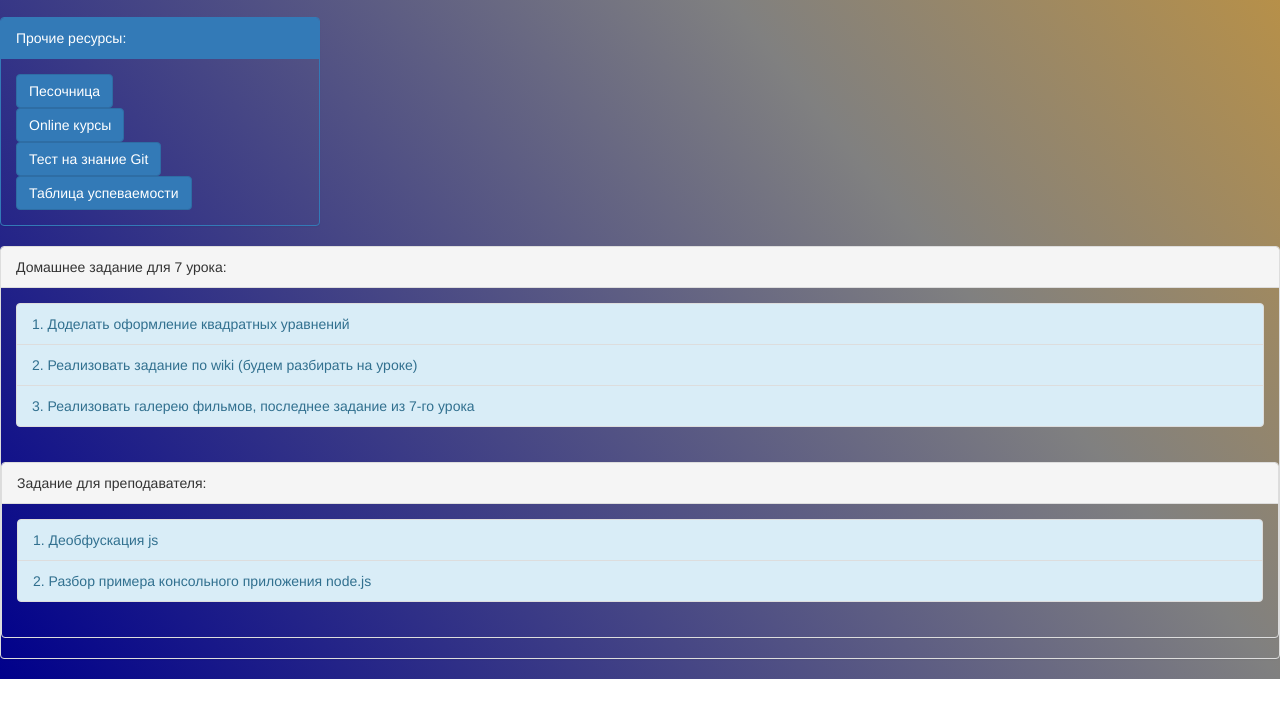
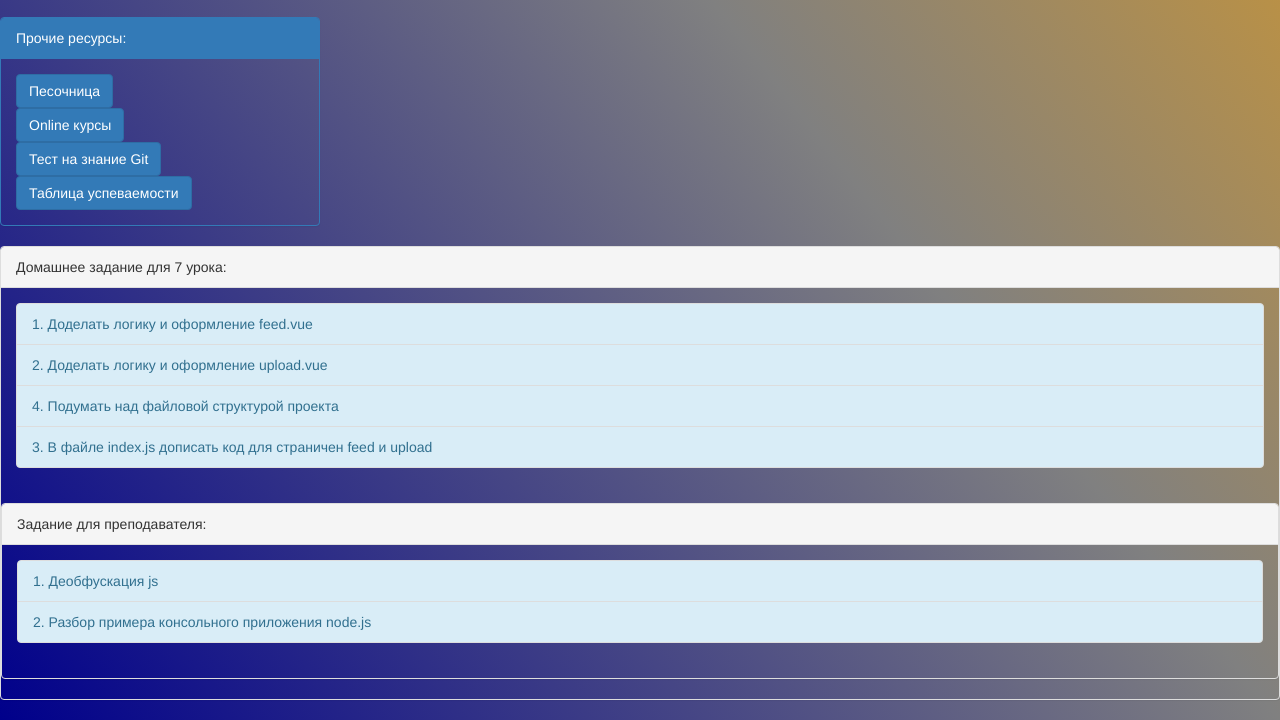
Before and after one commit to cukasa/cukasa.github.io, a plain HTML site: page index.html in a window 1280 px wide. Shown: the part 900-1620 px from the top of the page. Before the commit the page ends 1579 px from the top, so only its background shows below. Drawn offline with nearby package versions, Linux system fonts and the light colour scheme.

Commit message:
homework

```diff
--- a/index.html
+++ b/index.html
@@ -68,9 +68,10 @@
 			<div class="panel-heading"> Домашнее задание для 7 урока:</div>
 			<div class="panel-body">
     <ol class="list-group">
-			<li class="list-group-item list-group-item-info">1. Доделать оформление квадратных уравнений</li>
-			<li class="list-group-item list-group-item-info">2. Реализовать задание по wiki (будем разбирать на уроке)</li>
-			<li class="list-group-item list-group-item-info">3. Реализовать галерею фильмов, последнее задание из 7-го урока</li>
+			<li class="list-group-item list-group-item-info">1. Доделать логику и оформление feed.vue</li>
+			<li class="list-group-item list-group-item-info">2. Доделать логику и оформление upload.vue</li>
+			<li class="list-group-item list-group-item-info">4. Подумать над файловой структурой проекта</li>
+			<li class="list-group-item list-group-item-info">3. В файле index.js дописать код для страничен feed и upload</li>
 			</div>
 				 <div class="panel panel-default">
 			<div class="panel-heading">Задание для преподавателя:</div>
```
